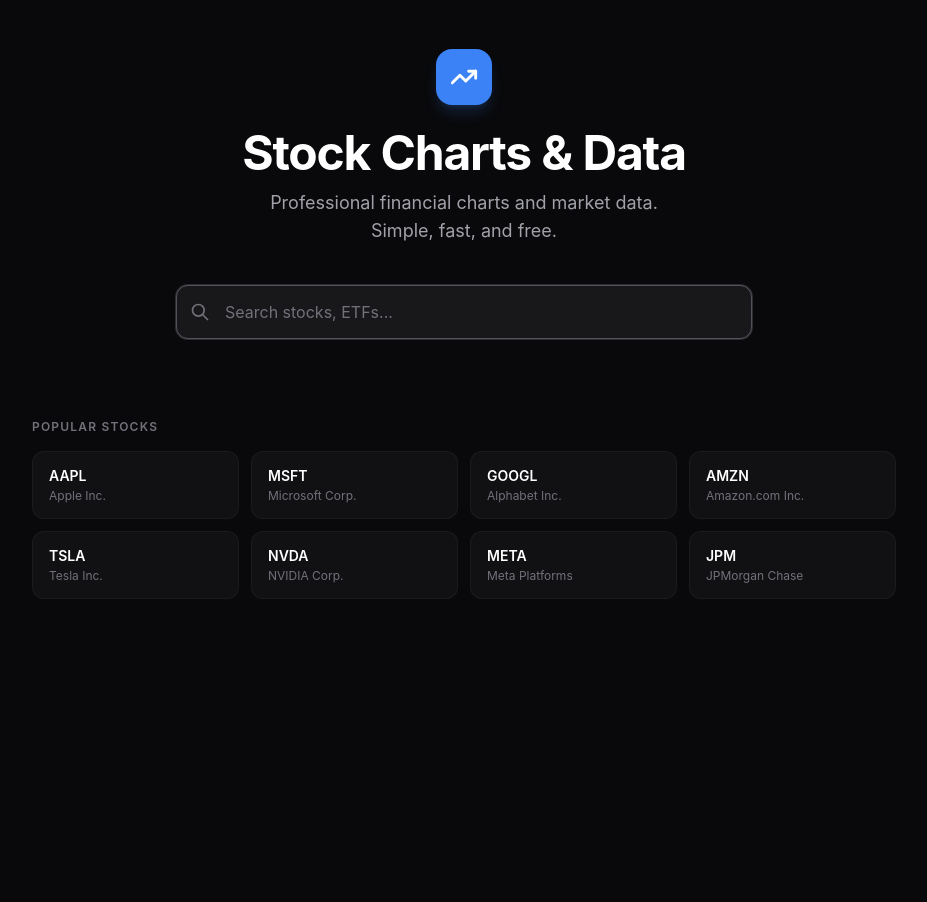
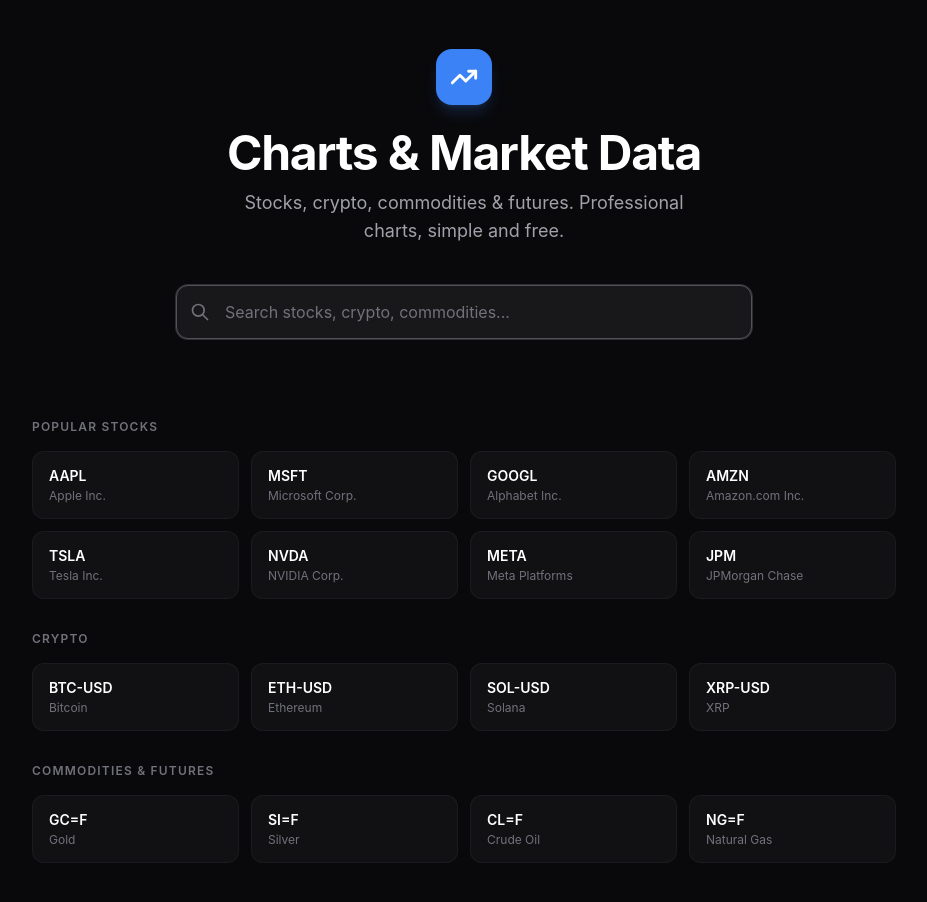
Before and after one commit to zrogers010/pro-stock-charts, a Next.js app: page / in a window 1280 px wide. Shown: the part 120-1022 px from the top of the page, without its empty margins (176-1103 px from the left). Before the commit the page ends 815 px from the top, so only its background shows below. Built offline with nearby package versions, Linux system fonts and the light colour scheme.

Commit message:
add futures and crypto

```diff
--- a/app/api/chart/[symbol]/route.ts
+++ b/app/api/chart/[symbol]/route.ts
@@ -84,8 +84,8 @@
         q.open != null && q.close != null && q.high != null && q.low != null
     );
 
-    // For 1D, trim to only the most recent trading session
-    if (range === "1d") {
+    const isCrypto = symbol.includes("-");
+    if (range === "1d" && !isCrypto) {
       quotes = filterToLastTradingDay(quotes);
     }
 
--- a/app/api/search/route.ts
+++ b/app/api/search/route.ts
@@ -11,13 +11,18 @@
       newsCount: 0,
     });
 
+    const allowedTypes = new Set([
+      "EQUITY",
+      "ETF",
+      "INDEX",
+      "CRYPTOCURRENCY",
+      "FUTURE",
+      "COMMODITY",
+    ]);
+
     const results = (result.quotes || [])
       .filter(
-        (item: any) =>
-          item.symbol &&
-          (item.quoteType === "EQUITY" ||
-            item.quoteType === "ETF" ||
-            item.quoteType === "INDEX")
+        (item: any) => item.symbol && allowedTypes.has(item.quoteType)
       )
       .map((item: any) => ({
         symbol: item.symbol,
--- a/app/page.tsx
+++ b/app/page.tsx
@@ -11,6 +11,20 @@
   { symbol: "NVDA", name: "NVIDIA Corp." },
   { symbol: "META", name: "Meta Platforms" },
   { symbol: "JPM", name: "JPMorgan Chase" },
+];
+
+const popularCrypto = [
+  { symbol: "BTC-USD", name: "Bitcoin" },
+  { symbol: "ETH-USD", name: "Ethereum" },
+  { symbol: "SOL-USD", name: "Solana" },
+  { symbol: "XRP-USD", name: "XRP" },
+];
+
+const popularCommodities = [
+  { symbol: "GC=F", name: "Gold" },
+  { symbol: "SI=F", name: "Silver" },
+  { symbol: "CL=F", name: "Crude Oil" },
+  { symbol: "NG=F", name: "Natural Gas" },
 ];
 
 export default function HomePage() {
@@ -36,19 +50,20 @@
             </svg>
           </div>
           <h1 className="text-4xl sm:text-5xl font-bold text-white text-center mb-3 tracking-tight">
-            Stock Charts & Data
+            Charts & Market Data
           </h1>
           <p className="text-zinc-400 text-lg text-center mb-10 max-w-md">
-            Professional financial charts and market data. Simple, fast, and
-            free.
+            Stocks, crypto, commodities & futures. Professional charts, simple
+            and free.
           </p>
           <div className="w-full max-w-xl">
             <SearchBox autoFocus large />
           </div>
         </div>
 
-        {/* Popular Stocks */}
-        <div className="max-w-4xl mx-auto px-4 pb-24">
+        {/* Popular Assets */}
+        <div className="max-w-4xl mx-auto px-4 pb-24 space-y-8">
+          <div>
             <h2 className="text-xs font-semibold text-zinc-500 uppercase tracking-widest mb-4">
               Popular Stocks
             </h2>
@@ -69,6 +84,51 @@
               ))}
             </div>
           </div>
+
+          <div>
+            <h2 className="text-xs font-semibold text-zinc-500 uppercase tracking-widest mb-4">
+              Crypto
+            </h2>
+            <div className="grid grid-cols-2 sm:grid-cols-4 gap-3">
+              {popularCrypto.map((item) => (
+                <Link
+                  key={item.symbol}
+                  href={`/stock/${item.symbol}`}
+                  className="bg-zinc-900/60 border border-zinc-800/50 rounded-xl px-4 py-3.5 hover:bg-zinc-800/60 hover:border-zinc-700/60 transition-all group"
+                >
+                  <div className="font-semibold text-white group-hover:text-amber-400 transition-colors text-sm">
+                    {item.symbol}
+                  </div>
+                  <div className="text-xs text-zinc-500 mt-0.5 truncate">
+                    {item.name}
+                  </div>
+                </Link>
+              ))}
+            </div>
+          </div>
+
+          <div>
+            <h2 className="text-xs font-semibold text-zinc-500 uppercase tracking-widest mb-4">
+              Commodities & Futures
+            </h2>
+            <div className="grid grid-cols-2 sm:grid-cols-4 gap-3">
+              {popularCommodities.map((item) => (
+                <Link
+                  key={item.symbol}
+                  href={`/stock/${item.symbol}`}
+                  className="bg-zinc-900/60 border border-zinc-800/50 rounded-xl px-4 py-3.5 hover:bg-zinc-800/60 hover:border-zinc-700/60 transition-all group"
+                >
+                  <div className="font-semibold text-white group-hover:text-emerald-400 transition-colors text-sm">
+                    {item.symbol}
+                  </div>
+                  <div className="text-xs text-zinc-500 mt-0.5 truncate">
+                    {item.name}
+                  </div>
+                </Link>
+              ))}
+            </div>
+          </div>
+        </div>
       </main>
     </div>
   );
--- a/app/stock/[symbol]/StockView.tsx
+++ b/app/stock/[symbol]/StockView.tsx
@@ -19,6 +19,7 @@
   symbol: string;
   shortName?: string;
   longName?: string;
+  quoteType?: string;
   regularMarketPrice?: number;
   regularMarketChange?: number;
   regularMarketChangePercent?: number;
@@ -33,6 +34,9 @@
   fiftyTwoWeekLow?: number;
   exchange?: string;
   fullExchangeName?: string;
+  circulatingSupply?: number;
+  volume24Hr?: number;
+  volumeAllCurrencies?: number;
 }
 
 interface SummaryData {
@@ -168,6 +172,11 @@
   const financial = summary?.financialData;
   const keyStats = summary?.defaultKeyStatistics;
 
+  const quoteType = quote.quoteType || "EQUITY";
+  const isCrypto = quoteType === "CRYPTOCURRENCY";
+  const isFuture = quoteType === "FUTURE" || quoteType === "COMMODITY";
+  const isEquityLike = !isCrypto && !isFuture;
+
   return (
     <div className="min-h-screen">
       <Header />
@@ -181,6 +190,9 @@
             <span className="text-zinc-400 text-base">
               {quote.shortName || quote.longName}
             </span>
+            {(isCrypto || isFuture) && (
+              <AssetTypeBadge type={quoteType} />
+            )}
             {quote.fullExchangeName && (
               <span className="text-[10px] text-zinc-500 bg-zinc-800/80 px-2 py-0.5 rounded-full font-medium uppercase tracking-wide">
                 {quote.fullExchangeName}
@@ -239,10 +251,26 @@
                 label="Avg Volume"
                 value={formatNumber(quote.averageDailyVolume3Month)}
               />
+              {quote.marketCap != null && (
                 <StatRow
                   label="Market Cap"
                   value={formatLargeNumber(quote.marketCap)}
                 />
+              )}
+              {isCrypto && quote.circulatingSupply != null && (
+                <StatRow
+                  label="Circulating Supply"
+                  value={formatLargeNumber(quote.circulatingSupply)}
+                />
+              )}
+              {isCrypto && (quote.volume24Hr != null || quote.volumeAllCurrencies != null) && (
+                <StatRow
+                  label="24h Volume"
+                  value={formatLargeNumber(quote.volume24Hr ?? quote.volumeAllCurrencies)}
+                />
+              )}
+              {isEquityLike && (
+                <>
                   <StatRow
                     label="P/E (TTM)"
                     value={detail?.trailingPE?.toFixed(2)}
@@ -267,6 +295,8 @@
                         : undefined
                     }
                   />
+                </>
+              )}
               <StatRow label="Beta" value={detail?.beta?.toFixed(2)} />
               <StatRow
                 label="50 Day Avg"
@@ -276,6 +306,8 @@
                 label="200 Day Avg"
                 value={formatCurrency(detail?.twoHundredDayAverage)}
               />
+              {isEquityLike && (
+                <>
                   <StatRow
                     label="Shares Out"
                     value={
@@ -292,6 +324,8 @@
                     label="Price/Book"
                     value={keyStats?.priceToBook?.toFixed(2)}
                   />
+                </>
+              )}
             </div>
           </div>
 
@@ -537,6 +571,22 @@
   );
 }
 
+const assetTypeBadgeConfig: Record<string, { label: string; color: string }> = {
+  CRYPTOCURRENCY: { label: "Crypto", color: "text-amber-400 bg-amber-400/10 border-amber-400/20" },
+  FUTURE: { label: "Futures", color: "text-emerald-400 bg-emerald-400/10 border-emerald-400/20" },
+  COMMODITY: { label: "Commodity", color: "text-emerald-400 bg-emerald-400/10 border-emerald-400/20" },
+};
+
+function AssetTypeBadge({ type }: { type: string }) {
+  const cfg = assetTypeBadgeConfig[type];
+  if (!cfg) return null;
+  return (
+    <span className={`text-[10px] font-semibold uppercase tracking-wide px-2 py-0.5 rounded-full border ${cfg.color}`}>
+      {cfg.label}
+    </span>
+  );
+}
+
 function Skeleton() {
   return (
     <div className="animate-pulse">
--- a/app/stock/[symbol]/page.tsx
+++ b/app/stock/[symbol]/page.tsx
@@ -8,8 +8,8 @@
 }): Promise<Metadata> {
   const symbol = params.symbol.toUpperCase();
   return {
-    title: `${symbol} Stock Price & Chart — ProStockCharts`,
-    description: `View real-time stock price, interactive charts, key statistics, and latest news for ${symbol}.`,
+    title: `${symbol} Price & Chart — ProStockCharts`,
+    description: `View real-time price, interactive charts, key statistics, and latest news for ${symbol}.`,
   };
 }
 
--- a/components/SearchBox.tsx
+++ b/components/SearchBox.tsx
@@ -137,7 +137,7 @@
           }}
           onKeyDown={handleKeyDown}
           onFocus={() => results.length > 0 && setIsOpen(true)}
-          placeholder="Search stocks, ETFs..."
+          placeholder="Search stocks, crypto, commodities..."
           autoFocus={autoFocus}
           className={`w-full bg-zinc-900 border border-zinc-800 rounded-xl text-white placeholder-zinc-500 focus:outline-none focus:border-zinc-600 focus:ring-1 focus:ring-zinc-600/50 transition-all ${
             large ? "pl-12 pr-4 py-3.5" : "pl-10 pr-4 py-2"
@@ -175,9 +175,12 @@
                   {result.name}
                 </span>
               </div>
-              <span className="text-[10px] text-zinc-600 uppercase flex-shrink-0 ml-2">
-                {result.exchange}
-              </span>
+              <div className="flex items-center gap-2 flex-shrink-0 ml-2">
+                <TypeBadge type={result.type} />
+                <span className="text-[10px] text-zinc-600 uppercase">
+                  {result.exchange}
+                </span>
+              </div>
             </button>
           ))}
         </div>
@@ -185,3 +188,21 @@
     </div>
   );
 }
+
+const typeConfig: Record<string, { label: string; color: string }> = {
+  EQUITY: { label: "Stock", color: "text-blue-400 bg-blue-400/10" },
+  ETF: { label: "ETF", color: "text-violet-400 bg-violet-400/10" },
+  INDEX: { label: "Index", color: "text-zinc-400 bg-zinc-400/10" },
+  CRYPTOCURRENCY: { label: "Crypto", color: "text-amber-400 bg-amber-400/10" },
+  FUTURE: { label: "Futures", color: "text-emerald-400 bg-emerald-400/10" },
+  COMMODITY: { label: "Commodity", color: "text-emerald-400 bg-emerald-400/10" },
+};
+
+function TypeBadge({ type }: { type: string }) {
+  const cfg = typeConfig[type] || { label: type, color: "text-zinc-500 bg-zinc-500/10" };
+  return (
+    <span className={`text-[9px] font-semibold uppercase tracking-wide px-1.5 py-0.5 rounded ${cfg.color}`}>
+      {cfg.label}
+    </span>
+  );
+}
```
Also changed, not shown: app/api/quote/[symbol]/route.ts (+21 -14 lines). Lines whose indentation alone changed are shown as unchanged.
